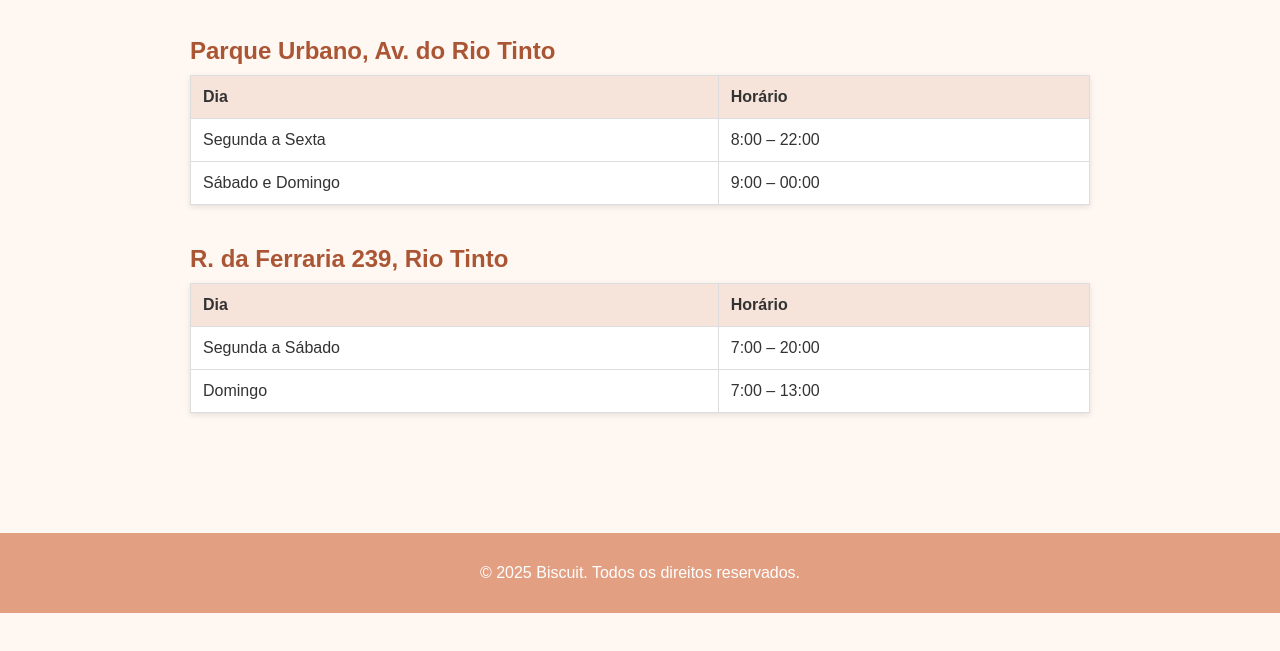
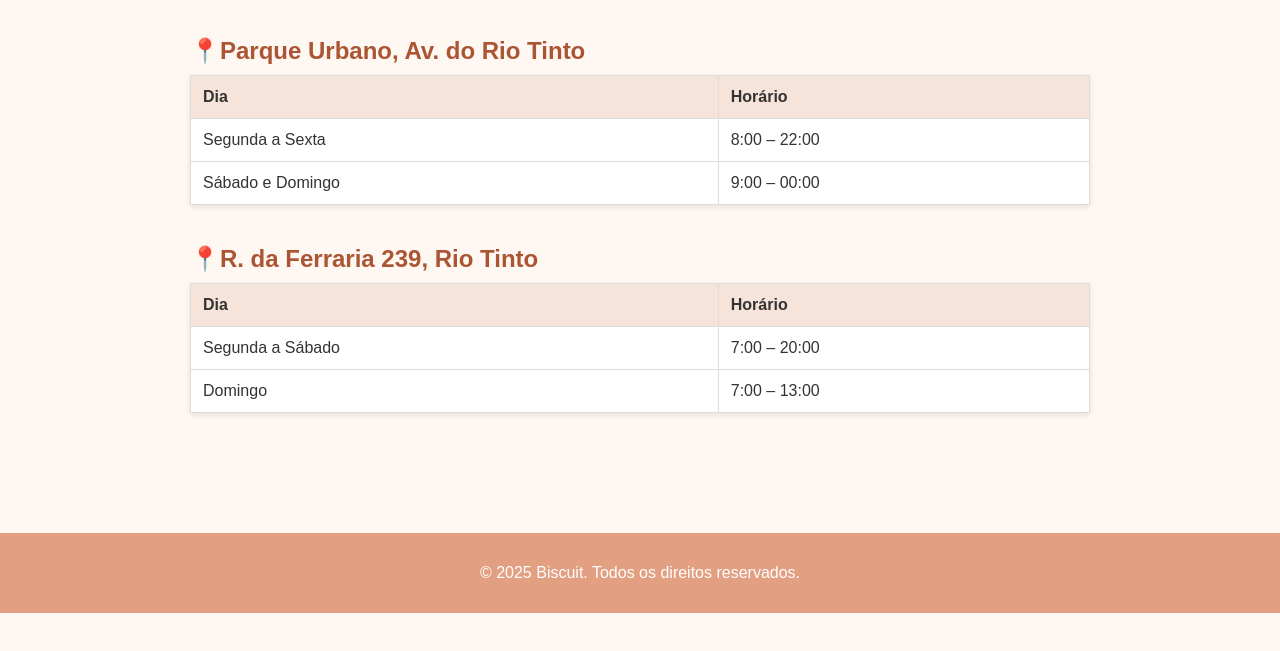
Before and after one commit to AbdallahJaajoul/Biscuit, a plain HTML site: page horários.html in a window 1280 px wide. Shown: the part 139-790 px from the top of the page. Drawn offline with Linux system fonts and the light colour scheme.

Commit message:
Update horários.html

```diff
--- a/horários.html
+++ b/horários.html
@@ -20,7 +20,7 @@
     <h1>Horário das Lojas</h1>
 
     <section class="local">
-      <h2>Parque Urbano, Av. do Rio Tinto</h2>
+      <h2>📍Parque Urbano, Av. do Rio Tinto</h2>
       <table>
         <thead>
           <tr>
@@ -42,7 +42,7 @@
     </section>
 
     <section class="local">
-      <h2>R. da Ferraria 239, Rio Tinto</h2>
+      <h2>📍R. da Ferraria 239, Rio Tinto</h2>
       <table>
         <thead>
           <tr>
```
